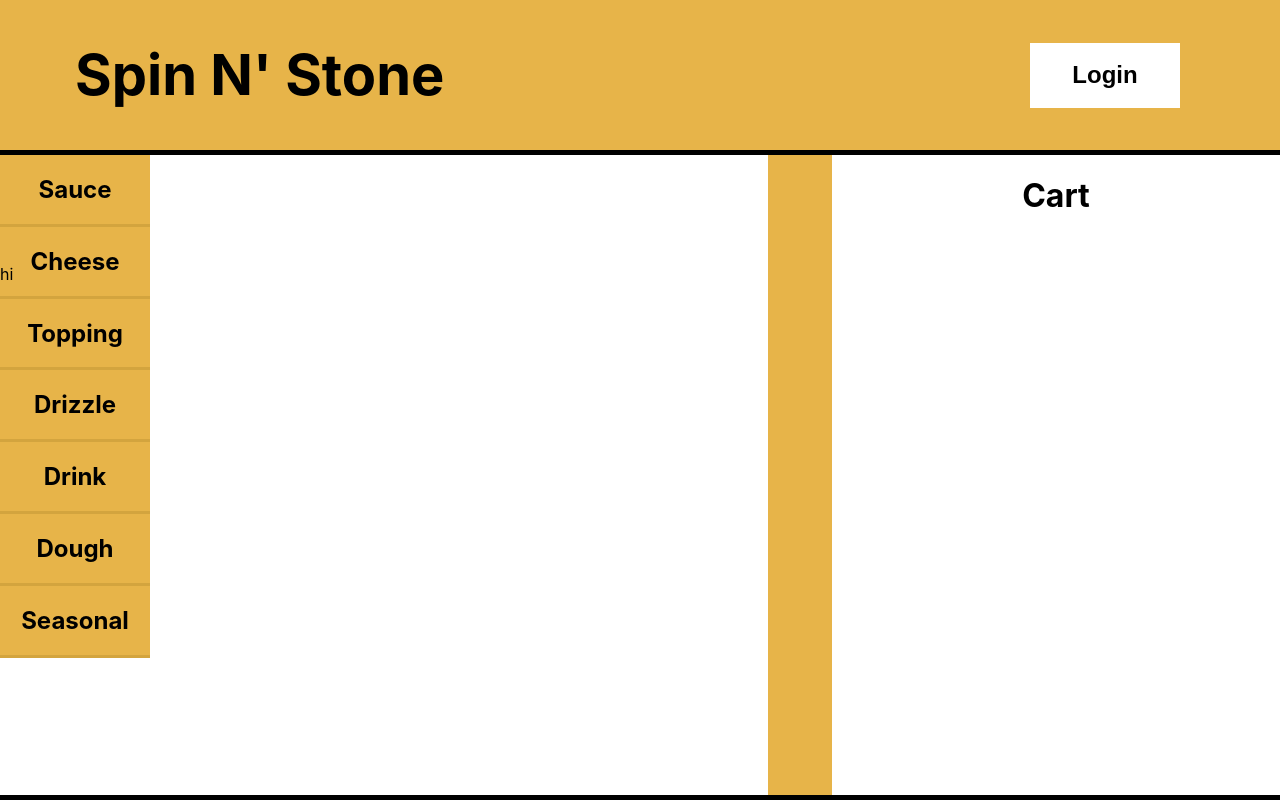
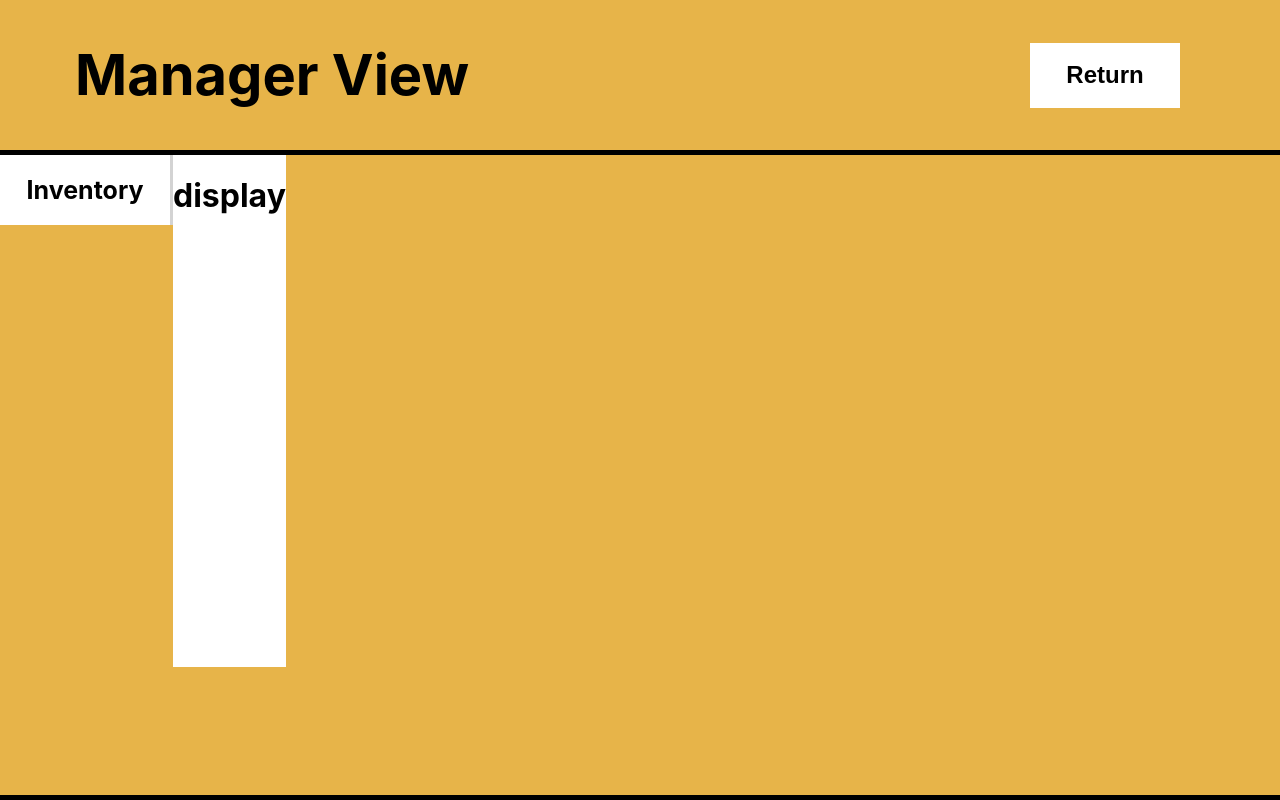
Before and after one commit to lilacstella/team41_project3, a React (Create React App) app in the folder spin/: page / in a window 1280 px wide. Both pictures are taken after a click on the button "Login". Built offline with nearby package versions, Linux system fonts and the light colour scheme.

Commit message:
began manager view design

```diff
--- a/spin/src/App.jsx
+++ b/spin/src/App.jsx
@@ -1,4 +1,4 @@
-import React, {useState} from 'react';
+import React, { useState } from 'react';
 import Navbar from './Navbar';
 import PurchaseView from './purchase-view/PurchaseView';
 import ManagerView from './manager-view/ManagerView';
@@ -7,13 +7,22 @@ import './App.css';
 
 export default function App() {
   const [showPurchaseView, setShowPurchaseView] = useState(true);
+
   const toggleView = () => {
     setShowPurchaseView(!showPurchaseView);
   };
 
+  let displayText = "Spin N' Stone";
+  let buttonText = "Login";
+
+  if (!showPurchaseView) {
+    displayText = "Manager View";
+    buttonText = "Return";
+  }
+
   return (
     <div className="App">
-      <Navbar login={toggleView} />
+      <Navbar login={toggleView} displayText={displayText} buttonText={buttonText} />
       <div className="app-box">
         {showPurchaseView ? <PurchaseView /> : <ManagerView />}
       </div>
--- a/spin/src/Navbar.jsx
+++ b/spin/src/Navbar.jsx
@@ -2,13 +2,17 @@ import React from 'react';
 import './App.css';
 
 /* navbar includes login */
-export default function Navbar({ onLogin }) {
+export default function Navbar(props) {
+    const handleClick = () => {
+        props.login();
+    };
+
     return (
         <nav>
             <div className="left-nav">
-                <h1>Spin N' Stone</h1>
+                <h1>{props.displayText}</h1>
             </div>
-            <button className="login-btn" onClick={onLogin}>Login</button>
+            <button className="login-btn" onClick={handleClick}>{props.buttonText}</button>
         </nav>
     );
 }
--- /dev/null
+++ b/spin/src/manager-view/Button.css
@@ -0,0 +1,20 @@
+.button{
+    width: 170px;
+    height: 70px;
+    background-color: white;
+    flex-direction: row;
+    display: flex;
+    justify-content: center;
+    align-items: center;
+    border-right: 3px solid lightgray;
+}
+
+.button h1{
+    font-size: 25px;
+    color: black;
+}
+
+.button:hover{
+    cursor: pointer;
+    background-color: rgb(233, 233, 233);
+}
--- /dev/null
+++ b/spin/src/manager-view/Button.jsx
@@ -0,0 +1,9 @@
+import "./Button.css";
+
+export default function Button(props) {
+    return (
+        <div className="button">
+            <h1>{props.buttonText}</h1>
+        </div>
+    );
+}
--- /dev/null
+++ b/spin/src/manager-view/Display.css
@@ -0,0 +1,4 @@
+.display-box{
+    background-color: white;
+    height: 80%;
+}
--- /dev/null
+++ b/spin/src/manager-view/Display.jsx
@@ -0,0 +1,11 @@
+import React from 'react';
+import './Display.css';
+
+
+export default function Display() {
+    return (
+        <div className="display-box">
+            <h1>display</h1>
+        </div>
+    );
+}
--- /dev/null
+++ b/spin/src/manager-view/ManagerView.css
@@ -0,0 +1,11 @@
+.app-box {
+    overflow: hidden;
+    display: flex;
+    flex-wrap: wrap;
+    justify-content: center;
+    /* align-items: center; */
+    /* height: 80vh; */
+    height: 80vh;
+    border-bottom: 5px solid black;
+
+  }
--- a/spin/src/manager-view/ManagerView.jsx
+++ b/spin/src/manager-view/ManagerView.jsx
@@ -1,6 +1,16 @@
 import React from 'react';
+import Button from './Button';
+import Display from './Display';
 // import './ManagerView.css';
 
 export default function ManagerView() {
+    return (
+        <div className="app-box">
+            <div>
+                <Button buttonText="Inventory"/>
+            </div>
 
+            <Display/>
+        </div>
+    )
 }
```
Also changed, not shown: spin/src/logo.svg (deleted).
